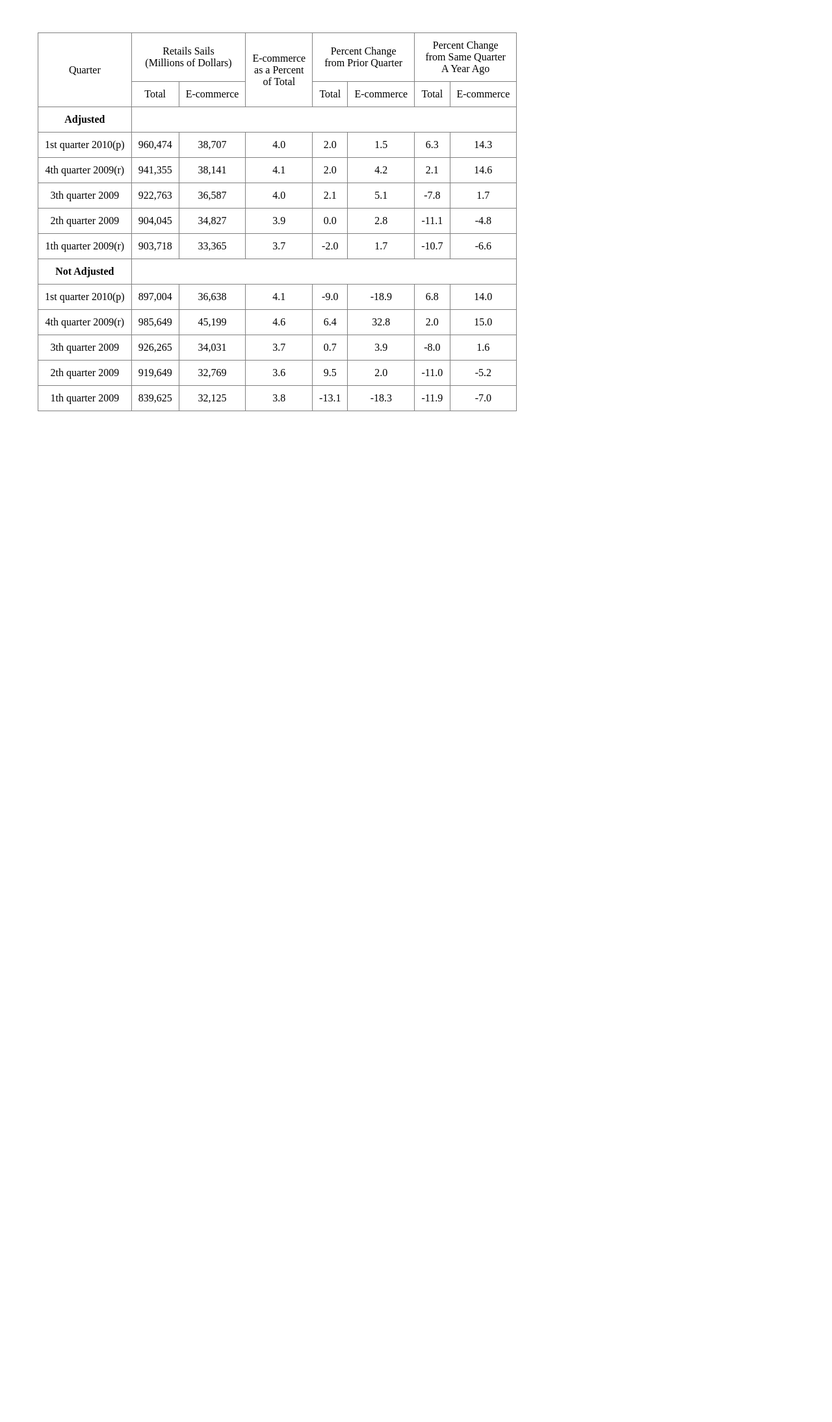
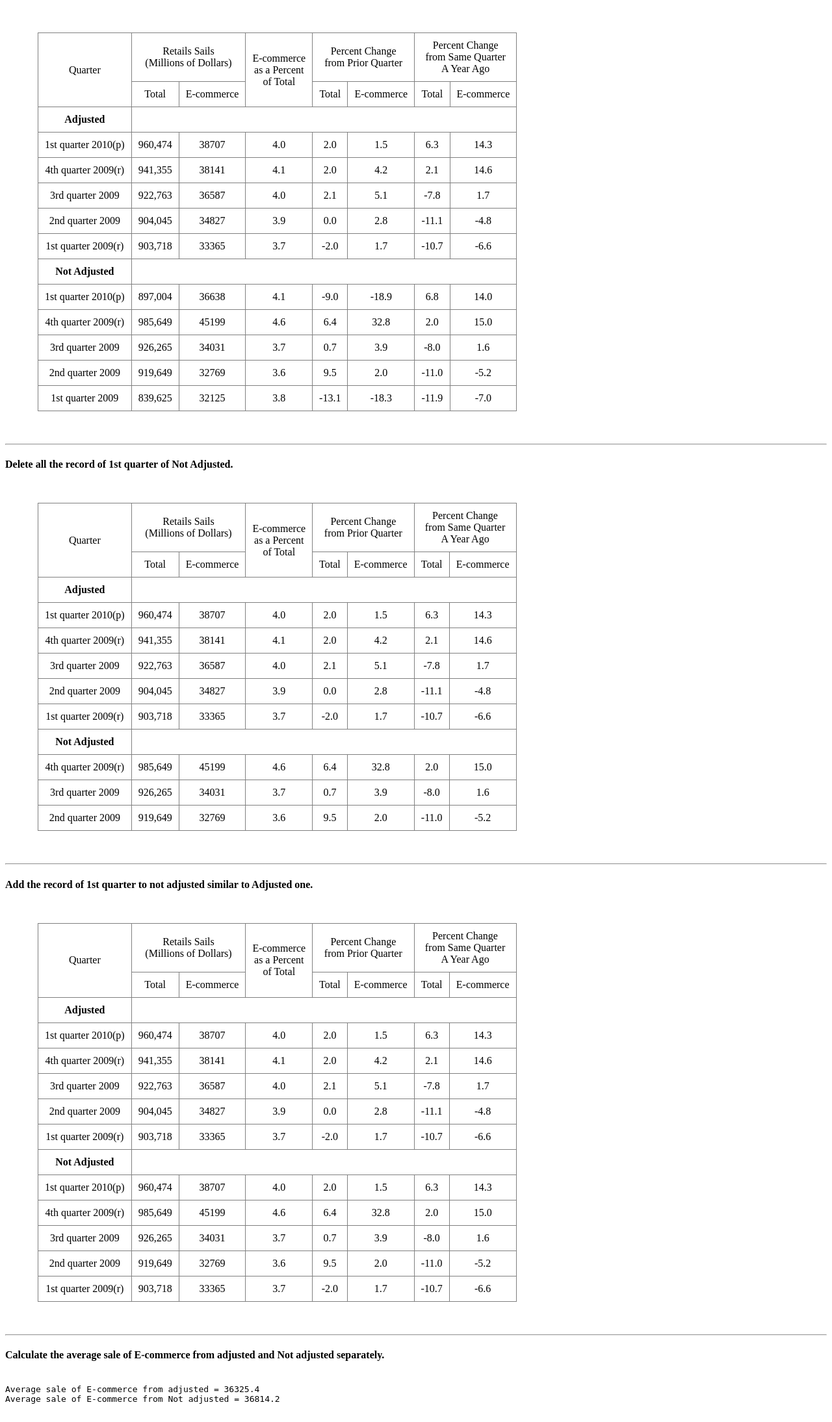
Before and after one commit to adityanarayan2302/php_array_optional, a PHP site: page / in a window 1280 px wide. Shown: the whole page at 65% size. Before the commit the page ends 633 px from the top, so only its background shows below. Run offline with PHP 8.4, Linux system fonts and the light colour scheme.

Commit message:
all task completed

```diff
--- a/src/index.php
+++ b/src/index.php
@@ -9,24 +9,23 @@
 </head>
 <body>
     <?php
+    //storing data in multi dimensional array
     $adjusted = array(
-        array("quarter"=> "1st quarter 2010(p)", "RST"=> "960,474", "RSEC"=> "38,707", "ECPT"=>"4.0", "PCPQT"=>"2.0", "PCPQEC"=>"1.5", "PCSQT"=>"6.3","PCSQEC"=>"14.3"),
-        array("quarter"=> "4th quarter 2009(r)", "RST"=> "941,355", "RSEC"=> "38,141", "ECPT"=>"4.1", "PCPQT"=>"2.0", "PCPQEC"=>"4.2", "PCSQT"=>"2.1","PCSQEC"=>"14.6"),
-        array("quarter"=> "3th quarter 2009", "RST"=> "922,763", "RSEC"=> "36,587", "ECPT"=>"4.0", "PCPQT"=>"2.1", "PCPQEC"=>"5.1", "PCSQT"=>"-7.8","PCSQEC"=>"1.7"),
-        array("quarter"=> "2th quarter 2009", "RST"=> "904,045", "RSEC"=> "34,827", "ECPT"=>"3.9", "PCPQT"=>"0.0", "PCPQEC"=>"2.8", "PCSQT"=>"-11.1","PCSQEC"=>"-4.8"),
-        array("quarter"=> "1th quarter 2009(r)", "RST"=> "903,718", "RSEC"=> "33,365", "ECPT"=>"3.7", "PCPQT"=>"-2.0", "PCPQEC"=>"1.7", "PCSQT"=>"-10.7","PCSQEC"=>"-6.6")
+        array("quarter"=> "1st quarter 2010(p)", "RST"=> "960,474", "RSEC"=> "38707", "ECPT"=>"4.0", "PCPQT"=>"2.0", "PCPQEC"=>"1.5", "PCSQT"=>"6.3","PCSQEC"=>"14.3"),
+        array("quarter"=> "4th quarter 2009(r)", "RST"=> "941,355", "RSEC"=> "38141", "ECPT"=>"4.1", "PCPQT"=>"2.0", "PCPQEC"=>"4.2", "PCSQT"=>"2.1","PCSQEC"=>"14.6"),
+        array("quarter"=> "3rd quarter 2009", "RST"=> "922,763", "RSEC"=> "36587", "ECPT"=>"4.0", "PCPQT"=>"2.1", "PCPQEC"=>"5.1", "PCSQT"=>"-7.8","PCSQEC"=>"1.7"),
+        array("quarter"=> "2nd quarter 2009", "RST"=> "904,045", "RSEC"=> "34827", "ECPT"=>"3.9", "PCPQT"=>"0.0", "PCPQEC"=>"2.8", "PCSQT"=>"-11.1","PCSQEC"=>"-4.8"),
+        array("quarter"=> "1st quarter 2009(r)", "RST"=> "903,718", "RSEC"=> "33365", "ECPT"=>"3.7", "PCPQT"=>"-2.0", "PCPQEC"=>"1.7", "PCSQT"=>"-10.7","PCSQEC"=>"-6.6")
     );
     $notAdjusted = array(
-        array("quarter"=> "1st quarter 2010(p)", "RST"=> "897,004", "RSEC"=> "36,638", "ECPT"=>"4.1", "PCPQT"=>"-9.0", "PCPQEC"=>"-18.9", "PCSQT"=>"6.8","PCSQEC"=>"14.0"),
-        array("quarter"=> "4th quarter 2009(r)", "RST"=> "985,649", "RSEC"=> "45,199", "ECPT"=>"4.6", "PCPQT"=>"6.4", "PCPQEC"=>"32.8", "PCSQT"=>"2.0","PCSQEC"=>"15.0"),
-        array("quarter"=> "3th quarter 2009", "RST"=> "926,265", "RSEC"=> "34,031", "ECPT"=>"3.7", "PCPQT"=>"0.7", "PCPQEC"=>"3.9", "PCSQT"=>"-8.0","PCSQEC"=>"1.6"),
-        array("quarter"=> "2th quarter 2009", "RST"=> "919,649", "RSEC"=> "32,769", "ECPT"=>"3.6", "PCPQT"=>"9.5", "PCPQEC"=>"2.0", "PCSQT"=>"-11.0","PCSQEC"=>"-5.2"),
-        array("quarter"=> "1th quarter 2009", "RST"=> "839,625", "RSEC"=> "32,125", "ECPT"=>"3.8", "PCPQT"=>"-13.1", "PCPQEC"=>"-18.3", "PCSQT"=>"-11.9","PCSQEC"=>"-7.0")
+        array("quarter"=> "1st quarter 2010(p)", "RST"=> "897,004", "RSEC"=> "36638", "ECPT"=>"4.1", "PCPQT"=>"-9.0", "PCPQEC"=>"-18.9", "PCSQT"=>"6.8","PCSQEC"=>"14.0"),
+        array("quarter"=> "4th quarter 2009(r)", "RST"=> "985,649", "RSEC"=> "45199", "ECPT"=>"4.6", "PCPQT"=>"6.4", "PCPQEC"=>"32.8", "PCSQT"=>"2.0","PCSQEC"=>"15.0"),
+        array("quarter"=> "3rd quarter 2009", "RST"=> "926,265", "RSEC"=> "34031", "ECPT"=>"3.7", "PCPQT"=>"0.7", "PCPQEC"=>"3.9", "PCSQT"=>"-8.0","PCSQEC"=>"1.6"),
+        array("quarter"=> "2nd quarter 2009", "RST"=> "919,649", "RSEC"=> "32769", "ECPT"=>"3.6", "PCPQT"=>"9.5", "PCPQEC"=>"2.0", "PCSQT"=>"-11.0","PCSQEC"=>"-5.2"),
+        array("quarter"=> "1st quarter 2009", "RST"=> "839,625", "RSEC"=> "32125", "ECPT"=>"3.8", "PCPQT"=>"-13.1", "PCPQEC"=>"-18.3", "PCSQT"=>"-11.9","PCSQEC"=>"-7.0")
     );
-
-    // echo (float)($adjusted[0]['RST']);
-
-    $str = "<table border=1><tr><td rowspan ='3'>Quarter</td> <td rowspan=2, colspan =2 > Retails Sails<br>(Millions of Dollars) </td><td rowspan=3> E-commerce <br>as a Percent<br> of Total</td><td rowspan =2, colspan =2> Percent Change <br>from Prior Quarter</td><td rowspan =2, colspan =2> Percent Change <br>from Same Quarter<br> A Year Ago</td></tr>";
+    //displaying data in table format
+    $str = "<table border=1><tr><td rowspan ='3'>Quarter</td> <td rowspan=2, colspan=2> Retails Sails<br>(Millions of Dollars) </td><td rowspan=3> E-commerce <br>as a Percent<br> of Total</td><td rowspan =2, colspan =2> Percent Change <br>from Prior Quarter</td><td rowspan =2, colspan =2> Percent Change <br>from Same Quarter<br> A Year Ago</td></tr>";
     $str .= "<tr></tr>";
     $str .= "<tr><td>Total</td><td>E-commerce</td><td>Total</td><td>E-commerce</td><td>Total</td><td>E-commerce</td></tr>";
     $str .= "<tr><td><strong>Adjusted</strong></td></tr>";
@@ -34,7 +33,7 @@
         $str .= "<tr>";
         foreach ($value as $key => $value) {
             $str .= "<td>".$value . "</td>";
-            // echo $value ."<br>";
+
         }
         $str .= "</tr>";
     }
@@ -43,7 +42,7 @@
         $str .= "<tr>";
         foreach ($value as $key => $value) {
             $str .= "<td>".$value . "</td>";
-            // echo $value ."<br>";
+
         }
         $str .= "</tr>";
     }
@@ -51,6 +50,94 @@
     $str .= "</table>";
 
     echo $str;
+
+
+    echo "<hr> <h4>Delete all the record of 1st quarter of Not Adjusted.</h4>";
+    //displaying table
+    $str = "<table border=1><tr><td rowspan ='3'>Quarter</td> <td rowspan=2, colspan=2> Retails Sails<br>(Millions of Dollars) </td><td rowspan=3> E-commerce <br>as a Percent<br> of Total</td><td rowspan =2, colspan =2> Percent Change <br>from Prior Quarter</td><td rowspan =2, colspan =2> Percent Change <br>from Same Quarter<br> A Year Ago</td></tr>";
+    $str .= "<tr></tr>";
+    $str .= "<tr><td>Total</td><td>E-commerce</td><td>Total</td><td>E-commerce</td><td>Total</td><td>E-commerce</td></tr>";
+    $str .= "<tr><td><strong>Adjusted</strong></td></tr>";
+    foreach ($adjusted as $key => $value) {
+        $str .= "<tr>";
+        foreach ($value as $key => $value) {
+            $str .= "<td>".$value . "</td>";
+
+        }
+        $str .= "</tr>";
+    }
+    //removing 1st quarter from not adjusted
+    $keyVal = [];
+    foreach ($notAdjusted as $key => $value) {
+        if( substr_compare($value['quarter'], '1st', 0,3)  == 0 ){
+            array_push($keyVal, $key);
+        }
+    }
+    for ($i=count($keyVal)-1; $i >=0 ; $i--) {
+        array_splice($notAdjusted,$keyVal[$i],1);
+    }
+    $str .= "<tr><td><strong>Not Adjusted</strong></td></tr>";
+    foreach ($notAdjusted as $key => $value) {
+        $str .= "<tr>";
+        foreach ($value as $key => $value) {
+            $str .= "<td>".$value . "</td>";
+
+        }
+        $str .= "</tr>";
+    }
+
+    $str .= "</table>";
+
+    echo $str;
+
+    echo "<hr> <h4>Add the record of 1st quarter to not adjusted similar to Adjusted one.</h4>";
+
+    //adding adjusted data to not adjusted
+    $temp = [];
+    foreach ($keyVal as $key => $value) {
+        array_push($temp, $adjusted[$value]);
+        array_splice($notAdjusted, $value, 0, $temp);
+        $temp = [];
+    }
+    //displaying table
+    $str = "<table border=1><tr><td rowspan ='3'>Quarter</td> <td rowspan=2, colspan=2> Retails Sails<br>(Millions of Dollars) </td><td rowspan=3> E-commerce <br>as a Percent<br> of Total</td><td rowspan =2, colspan =2> Percent Change <br>from Prior Quarter</td><td rowspan =2, colspan =2> Percent Change <br>from Same Quarter<br> A Year Ago</td></tr>";
+    $str .= "<tr></tr>";
+    $str .= "<tr><td>Total</td><td>E-commerce</td><td>Total</td><td>E-commerce</td><td>Total</td><td>E-commerce</td></tr>";
+    $str .= "<tr><td><strong>Adjusted</strong></td></tr>";
+    foreach ($adjusted as $key => $value) {
+        $str .= "<tr>";
+        foreach ($value as $key => $value) {
+            $str .= "<td>".$value . "</td>";
+
+        }
+        $str .= "</tr>";
+    }
+    $str .= "<tr><td><strong>Not Adjusted</strong></td></tr>";
+    foreach ($notAdjusted as $key => $value) {
+        $str .= "<tr>";
+        foreach ($value as $key => $value) {
+            $str .= "<td>".$value . "</td>";
+
+        }
+        $str .= "</tr>";
+    }
+
+    $str .= "</table>";
+
+    echo $str;
+
+    echo "<hr> <h4>Calculate the average sale of E-commerce from adjusted and Not adjusted separately.</h4>";
+    echo "<pre>";
+
+    //extracting columns of ecommerce sales
+    $ecForAdjusted = array_column($adjusted, 'RSEC');
+    $ecForNotAdjusted = array_column($notAdjusted, 'RSEC');
+    //calculating average
+    $averageECForAdjusted = array_sum($ecForAdjusted) / count($ecForAdjusted);
+    $averageECForNotAdjusted = array_sum($ecForNotAdjusted) / count($ecForNotAdjusted);
+    echo "<br>Average sale of E-commerce from adjusted = ". $averageECForAdjusted;
+    echo "<br>Average sale of E-commerce from Not adjusted = ". $averageECForNotAdjusted;
     ?>
+    <!-- end of script -->
 </body>
 </html>
```
